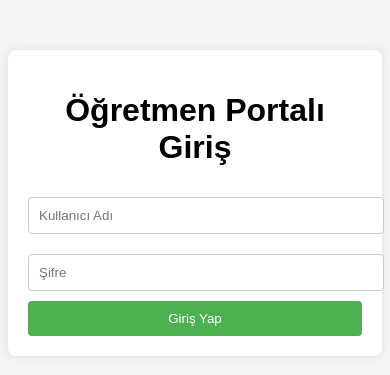
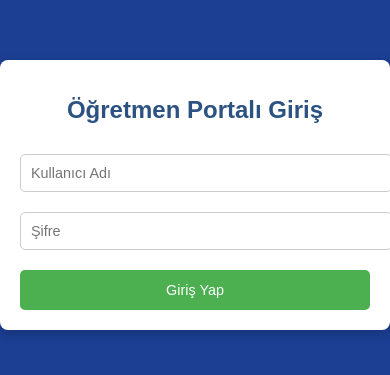
Before and after one commit to onurqlp/ONLINE-EGITIM-PLATFORMU, a plain HTML site: page hoca1.html in a window 390 px wide. Shown: the part 227-602 px from the top of the page. Drawn offline with Linux system fonts and the light colour scheme.

Commit message:
Update hoca1.html

```diff
--- a/hoca1.html
+++ b/hoca1.html
@@ -5,53 +5,86 @@
     <meta name="viewport" content="width=device-width, initial-scale=1.0">
     <title>Öğretmen Portalı Giriş</title>
     <style>
+        /* Genel Sayfa Stili */
         body {
             font-family: Arial, sans-serif;
+            margin: 0;
+            padding: 0;
+            background-color: #1C3F94; /* Ayda mavi arka plan */
+            color: white;
             display: flex;
             justify-content: center;
             align-items: center;
             height: 100vh;
-            background-color: #f4f4f4;
         }
+
+        /* Giriş Kutusu Stili */
         .login-container {
             background-color: white;
             padding: 20px;
             border-radius: 8px;
-            box-shadow: 0 0 10px rgba(0, 0, 0, 0.1);
+            box-shadow: 0 4px 12px rgba(0, 0, 0, 0.2);
+            max-width: 400px;
+            width: 100%;
         }
+
         .login-container h1 {
             text-align: center;
+            font-size: 2rem;
+            margin-bottom: 20px;
+            color: #2C5282; /* Koyu mavi başlık */
         }
+
         .login-container input {
             width: 100%;
             padding: 10px;
             margin: 10px 0;
+            border-radius: 5px;
             border: 1px solid #ccc;
-            border-radius: 4px;
+            font-size: 1rem;
         }
+
         .login-container button {
             width: 100%;
-            padding: 10px;
+            padding: 12px;
             background-color: #4CAF50;
             color: white;
             border: none;
-            border-radius: 4px;
+            border-radius: 5px;
             cursor: pointer;
+            font-size: 1.1rem;
+            margin-top: 10px;
         }
+
         .login-container button:hover {
             background-color: #45a049;
+        }
+
+        /* Mobil Uyumlu Tasarım */
+        @media (max-width: 768px) {
+            .login-container h1 {
+                font-size: 1.8rem;
+            }
+
+            .login-container input, .login-container button {
+                font-size: 1rem;
+            }
+        }
+
+        @media (max-width: 480px) {
+            .login-container h1 {
+                font-size: 1.5rem;
+            }
+
+            .login-container input, .login-container button {
+                font-size: 0.9rem;
+            }
         }
     </style>
     <script>
         function login() {
-            var username = document.getElementById('username').value;
-            var password = document.getElementById('password').value;
-
-            if (username === 'esra' && password === 'esrahoca') {
-                window.location.href = 'hoca12.html';
-            } else {
-                alert('Kullanıcı adı veya şifre hatalı!');
-            }
+            // Şifre ne girilirse girilsin giriş yapacak
+            window.location.href = 'hoca12.html'; // Her durumda giriş yap
         }
     </script>
 </head>
```
